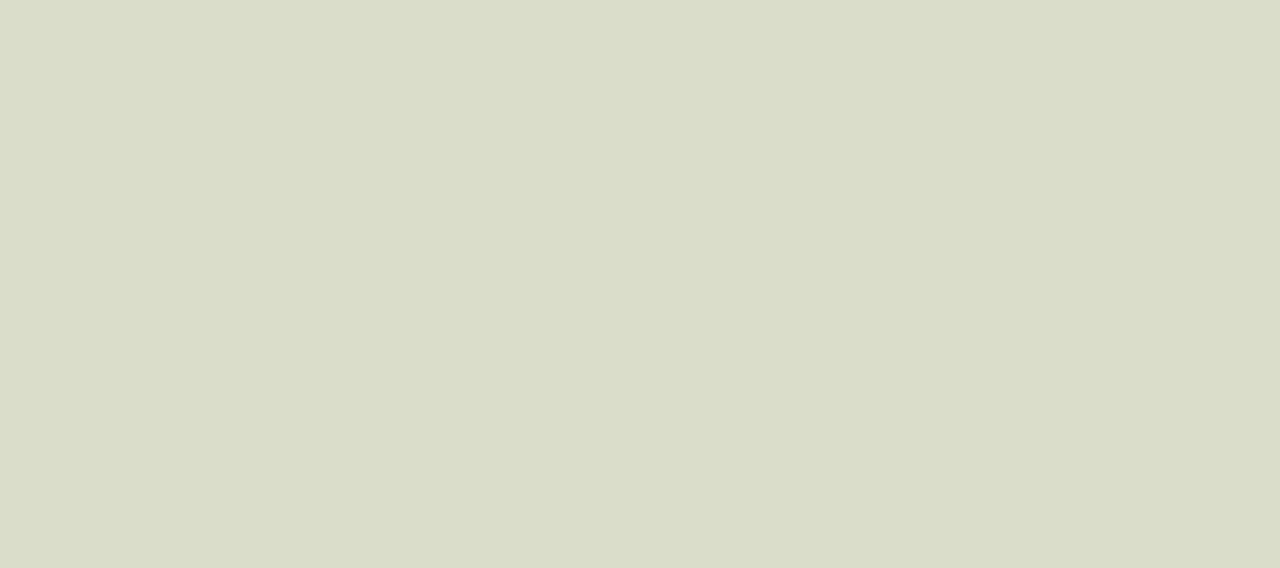
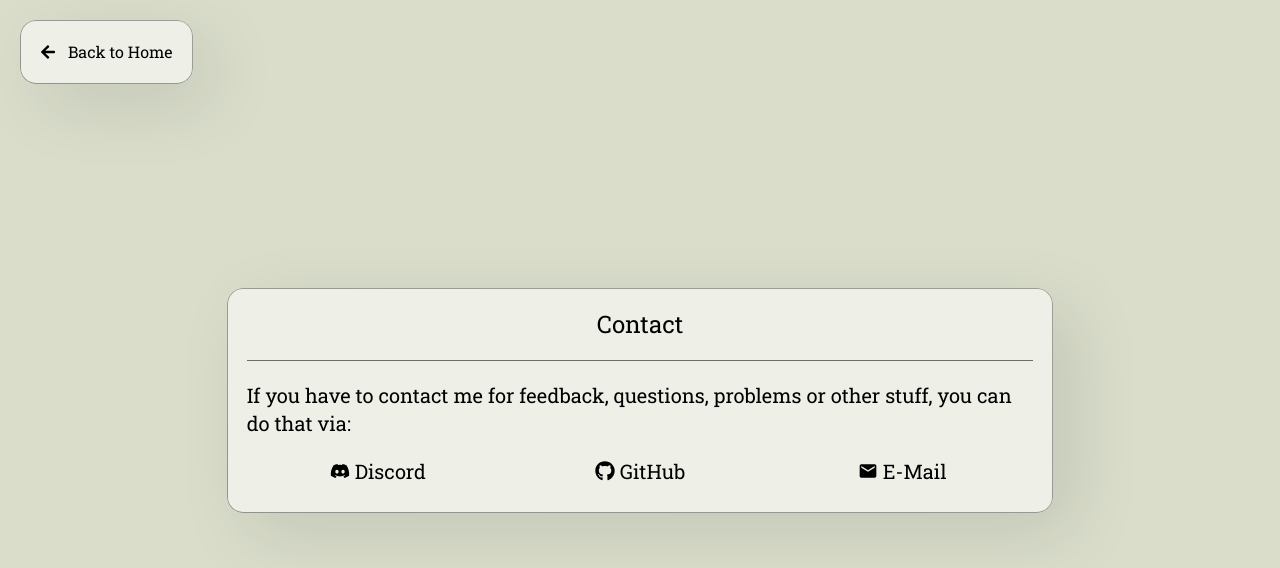
Before and after one commit to tobiazsh/tobiazsh.github.io, a Next.js app: page /legal/contact in a window 1280 px wide. Shown: the top 568 px of the page. Built offline with nearby package versions, Linux system fonts and the light colour scheme.

Commit message:
Add contact page

```diff
--- a/app/legal/contact/page.tsx
+++ b/app/legal/contact/page.tsx
@@ -1,3 +1,42 @@
+"use client";
+
+import styles from "@/app/styles/global.module.css";
+import {Divider} from "@mui/material";
+import {FaDiscord, FaGithub} from "react-icons/fa";
+import {MdEmail} from "react-icons/md";
+import BackToHomeButton from "@/app/components/backToHomeButton";
+
 export default function ContactPage() {
+	return (
+		<div className={`h-[100dvh] w-[100dvw] flex items-center justify-center p-5`}>
 
+			<BackToHomeButton />
+
+			<div className={`${styles.highlight_border} ${styles.floating} p-5 text-xl md:w-2/3`}>
+				<span className={`w-full flex justify-center text-2xl`}>
+					Contact
+				</span>
+
+				<Divider
+					orientation={"horizontal"}
+					flexItem
+					style={{
+						backgroundColor: "rgba(var(--shine-color-raw), 0.5)",
+						height: 1,
+						marginTop: 20,
+						marginBottom: 20
+					}}
+				/>
+
+				<span className={`flex justify-center`}>If you have to contact me for feedback, questions, problems or other stuff, you can do that via:</span>
+
+				<div className={`flex w-full [&_a]:flex-1 ${styles.center_content_a} pt-5 pb-2 max-sm:flex-col max-sm:space-y-5`}>
+					<a href={`https://www.discord.com/users/566693559420452915`}><FaDiscord /> Discord</a>
+					<a href={`https://github.com/tobiazsh`}><FaGithub /> GitHub</a>
+					<a href={`mailto:developer.tobiazsh@gmail.com`}><MdEmail /> E-Mail</a>
+				</div>
+
+			</div>
+		</div>
+	);
 }
```
